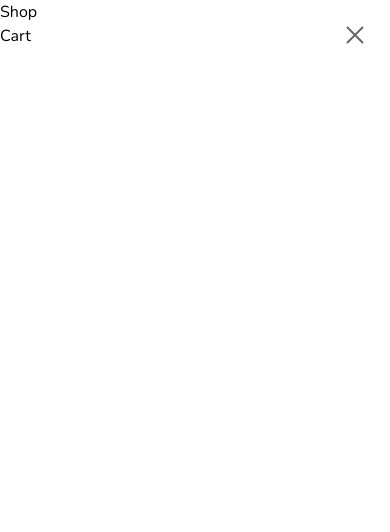
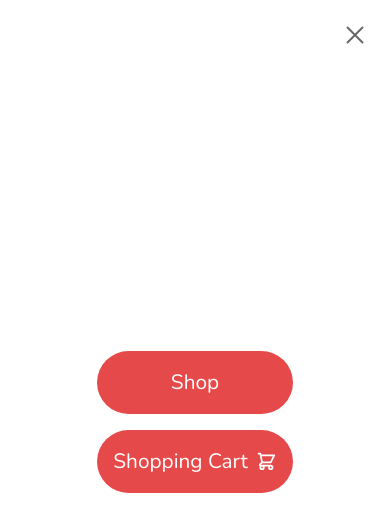
Before and after one commit to RocketReact/food-delivery, a Next.js app: page / in a window 390 px wide. Both pictures are taken after a click on the button "toggle-menu". Shown: the top 532 px of the page. Built offline with nearby package versions, Linux system fonts and the light colour scheme.

Commit message:
mobile menu contain Shop & Shopping Cart

```diff
--- a/components/Header/Header.module.css
+++ b/components/Header/Header.module.css
@@ -61,4 +61,26 @@
     width: 100%;
     background: #fff;
     z-index: 20;
+    display: flex;
+    align-items: center;
+    justify-content: center;
 }
+
+.mobileMenuTextContainer {
+    text-align: center;
+    font-size: 1.3rem;
+    display: flex;
+    flex-direction: column;
+    gap: 1rem;
+}
+
+.mobileMenuText {
+    display: flex;
+    background: #e64949;
+    padding: 16px;
+    border-radius: 50px;
+    color: #fff;
+    align-items: center;
+    justify-content: center;
+    gap: 0.5rem;
+}
--- a/components/Header/Header.tsx
+++ b/components/Header/Header.tsx
@@ -2,9 +2,14 @@
 import css from './Header.module.css'
 import Image from 'next/image'
 import icon from '../../public/logo-delivery.png'
-import { HiOutlineMenu, HiOutlineX } from 'react-icons/hi'
+import {
+  HiOutlineMenu,
+  HiOutlineX,
+  HiOutlineShoppingCart,
+} from 'react-icons/hi'
 import React from 'react'
 import { AnimatePresence, motion } from 'framer-motion'
+import Link from 'next/link'
 export default function Header() {
   const [isOpen, setIsOpen] = React.useState(false)
 
@@ -53,9 +58,26 @@ export default function Header() {
               transition={{ type: 'tween' }}
               className={css.menu}
             >
-              <ul>
-                <li>Shop</li>
-                <li>Cart</li>
+              <ul className={css.mobileMenuTextContainer}>
+                <li>
+                  <Link
+                    href='/'
+                    className={css.mobileMenuText}
+                    onClick={toggleMenu}
+                  >
+                    Shop
+                  </Link>
+                </li>
+                <li>
+                  <Link
+                    href='/cart'
+                    className={css.mobileMenuText}
+                    onClick={toggleMenu}
+                  >
+                    Shopping Cart
+                    <HiOutlineShoppingCart />
+                  </Link>
+                </li>
               </ul>
             </motion.nav>
           </>
```
